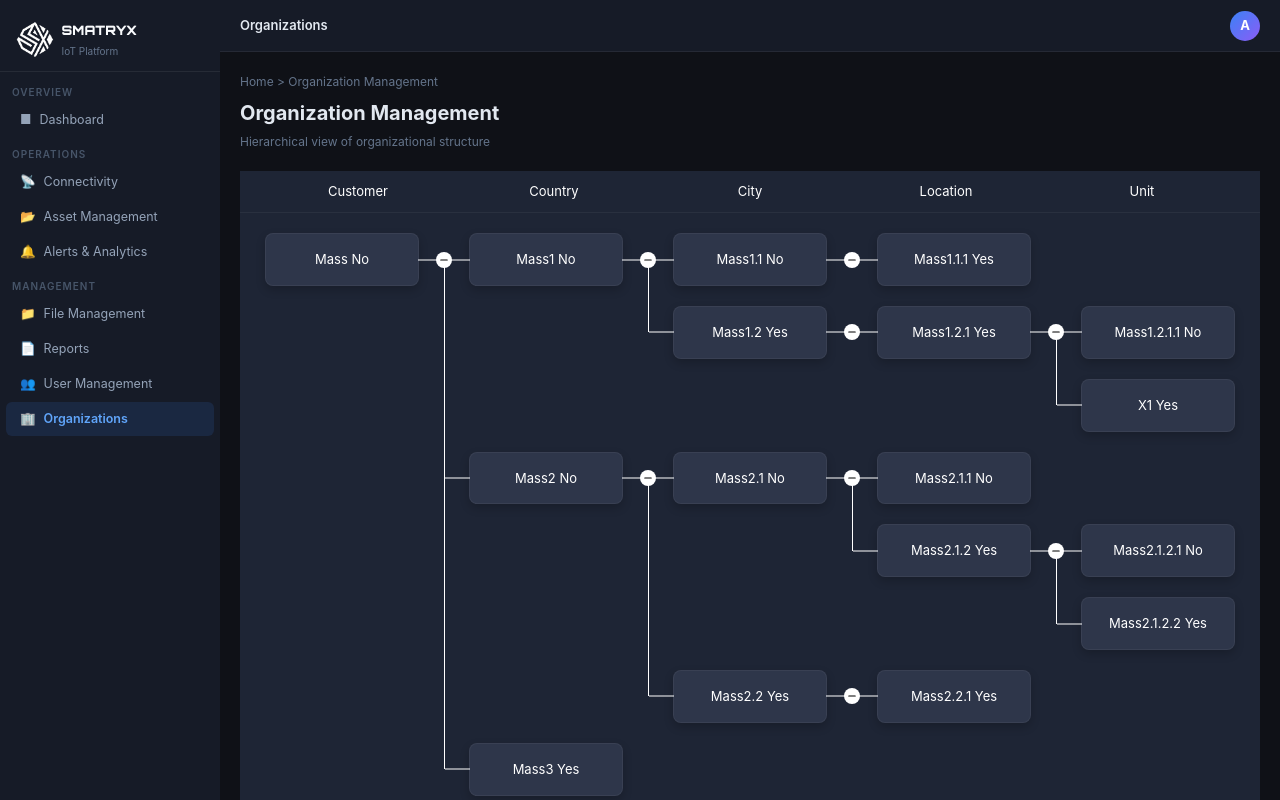
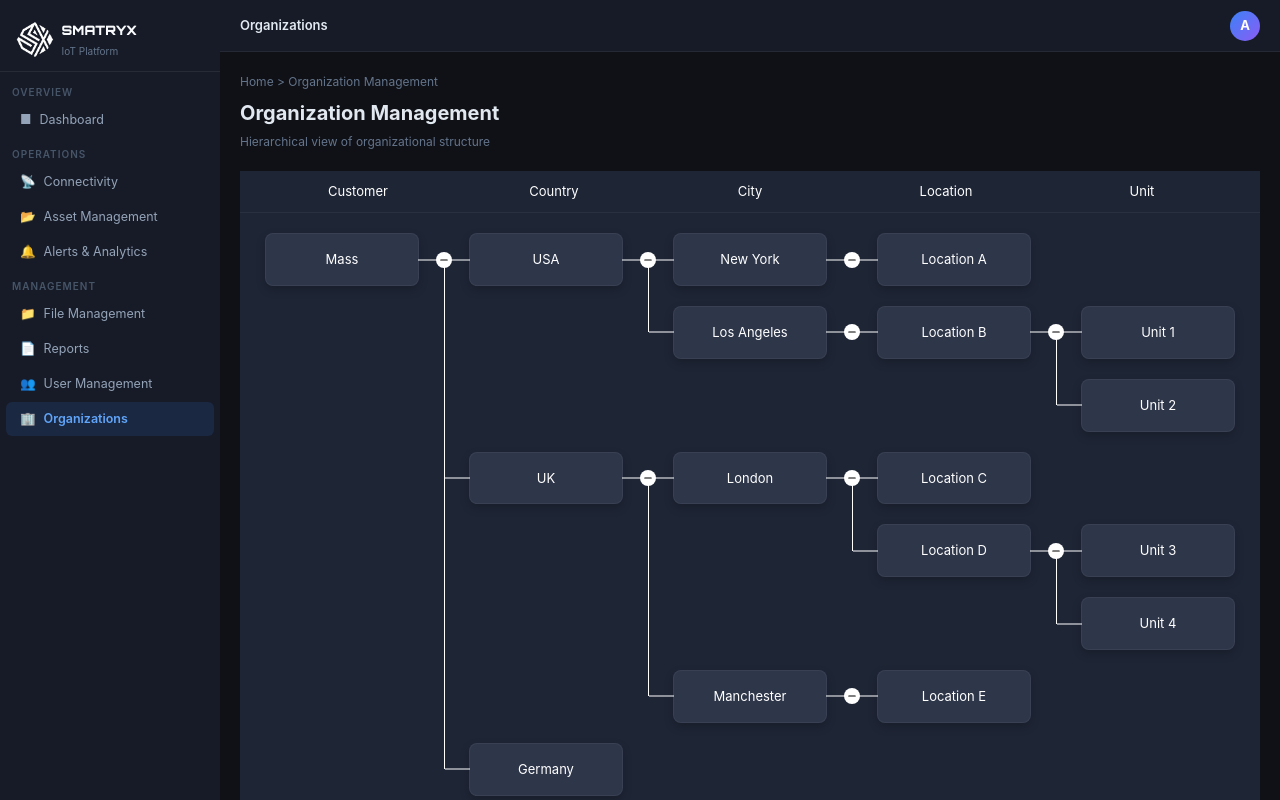
Before and after one commit to pawankrprasad/iot-platform-demo, a React (Vite) app: page /orgs in a window 1280 px wide. Built offline with nearby package versions, Linux system fonts and the light colour scheme; sample sign-in values are in the browser's storage.

Commit message:
org tree code optimization

```diff
--- a/src/components/orgTree/HierarchyGrid.jsx
+++ b/src/components/orgTree/HierarchyGrid.jsx
@@ -77,7 +77,7 @@ export default function HierarchyGrid({ data = null }) {
         const normalizedTree = normalizeTree(data);
         const paths = generatePaths(normalizedTree, expandedNodes);
 
-        const dataddd = paths.map(path => {
+        return paths.map(path => {
             const row = new Array(COLUMNS).fill(null);
             path.forEach((node, idx) => {
                 if (idx < COLUMNS) {
@@ -86,8 +86,6 @@ export default function HierarchyGrid({ data = null }) {
             });
             return row;
         });
-        console.log("Generated grid data:", dataddd);
-        return dataddd;
     }, [data, expandedNodes, normalizeTree, generatePaths, COLUMNS]);
 
     // Node interactions
--- a/src/components/orgTree/NodeCell.jsx
+++ b/src/components/orgTree/NodeCell.jsx
@@ -25,7 +25,7 @@ const NodeCell = ({ node, metadata, rowIndex, colIndex, toggleNode, buildClassNa
                     aria-label={node.isCountNode ? `Expand ${node.title.split(' ')[1]} children` : undefined}
                     style={node.isCountNode ? { cursor: 'pointer' } : undefined}
                 >
-                    {node.title} {node.lastChildren? "Yes":"No"}
+                    {node.title}
                 </div>
                 {!isLastInRow && hasChildren && !node.isCountNode && (
                     <ExpandButton onClick={() => toggleNode(node.id)} isExpanded={isExpanded} node={node} />
--- a/src/pages/OrgManagement.jsx
+++ b/src/pages/OrgManagement.jsx
@@ -9,21 +9,21 @@ const generateHierarchicalData  = {
     children:[
             {
                 id:2,
-                name:"Mass1",
+                name:"USA",
                 parentId:1,
                 level:2,
                 lastChildren:false,
                 children:[
                     {
                         id:4,
-                        name:"Mass1.1",
+                        name:"New York",
                         parentId:2,
                         level:3,
                         lastChildren:false,
                         children:[
                                 {
                                     id:1001,
-                                    name:"Mass1.1.1",
+                                    name:"Location A",
                                     parentId:4,
                                     level:4,
                                     lastChildren:true,
@@ -33,21 +33,21 @@ const generateHierarchicalData  = {
                     },
                     {
                         id:5,
-                        name:"Mass1.2",
+                        name:"Los Angeles",
                         parentId:2,
                         level:3,
                         lastChildren:true,
                         children:[
                                 {
                                     id:6,
-                                    name:"Mass1.2.1",
+                                    name:"Location B",
                                     parentId:5,
                                     level:4,
                                     lastChildren:true,
                                     children:[
                                         {
                                             id:7,
-                                            name:"Mass1.2.1.1",
+                                            name:"Unit 1",
                                             parentId:6,
                                             level:5,
                                             lastChildren:false,
@@ -55,7 +55,7 @@ const generateHierarchicalData  = {
                                         },
                                         {
                                             id:100,
-                                            name:"X1",
+                                            name:"Unit 2",
                                             parentId:6,
                                             level:5,
                                             lastChildren:true,
@@ -69,21 +69,21 @@ const generateHierarchicalData  = {
             },
             {
                 id:3,
-                name:"Mass2",
+                name:"UK",
                 level:2,
                 parentId:1,
                 lastChildren:false,
                 children:[
                     {
                         id:8,
-                        name:"Mass2.1",
+                        name:"London",
                         level:3,
                         parentId:3,
                         lastChildren:false,
                         children:[
                                 {
                                     id:9,
-                                    name:"Mass2.1.1",
+                                    name:"Location C",
                                     level:4,
                                     parentId:8,
                                     lastChildren:false,
@@ -91,14 +91,14 @@ const generateHierarchicalData  = {
                                 },
                                 {
                                     id:900,
-                                    name:"Mass2.1.2",
+                                    name:"Location D",
                                     level:4,
                                     parentId:8,
                                     lastChildren:true,
                                     children:[
                                         {
                                             id:900999,
-                                            name:"Mass2.1.2.1",
+                                            name:"Unit 3",
                                             level:5,
                                             parentId:900,
                                             lastChildren:false,
@@ -106,7 +106,7 @@ const generateHierarchicalData  = {
                                         },
                                         {
                                             id:900998,
-                                            name:"Mass2.1.2.2",
+                                            name:"Unit 4",
                                             level:5,
                                             parentId:900,
                                             lastChildren:true,
@@ -118,14 +118,14 @@ const generateHierarchicalData  = {
                     },
                     {
                         id:800,
-                        name:"Mass2.2",
+                        name:"Manchester",
                         level:3,
                         parentId:3,
                         lastChildren:true,
                         children:[
                               {
                                     id:9090,
-                                    name:"Mass2.2.1",
+                                    name:"Location E",
                                     level:4,
                                     parentId:800,
                                     lastChildren:true,
@@ -137,7 +137,7 @@ const generateHierarchicalData  = {
             },
             {
                 id:100001,
-                name:"Mass3",
+                name:"Germany",
                 level:2,
                 parentId:1,
                 lastChildren:true,
```
